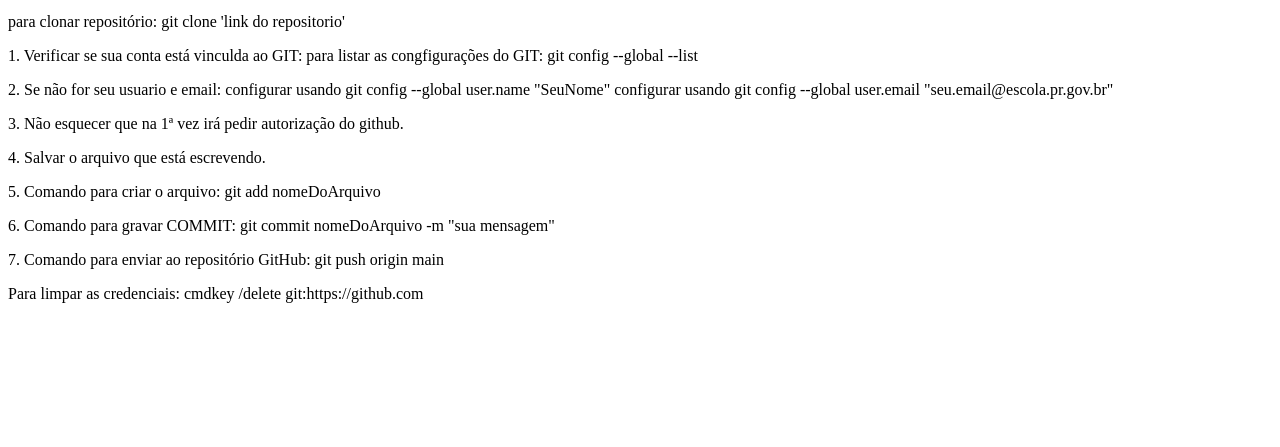
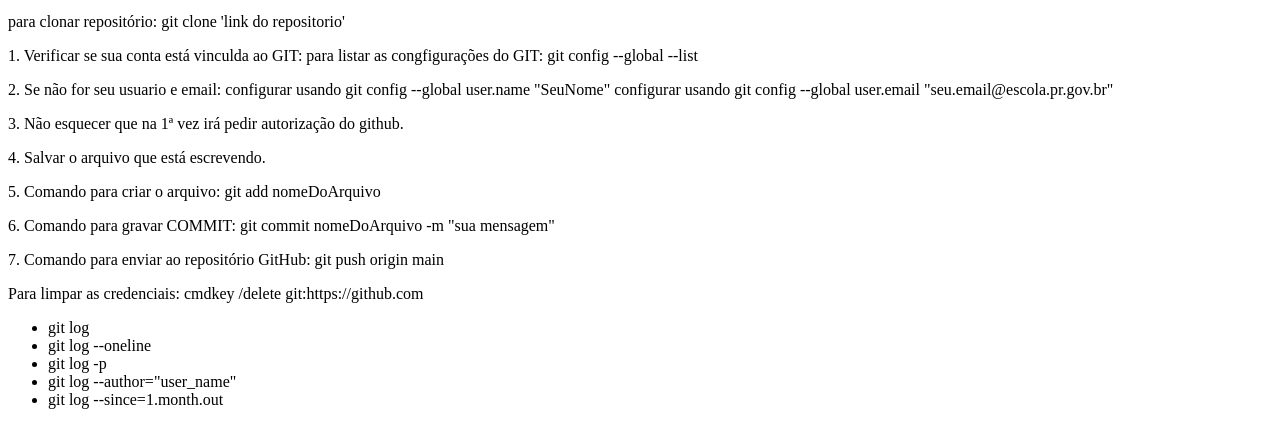
Before and after one commit to dy-mayco/portifolio, a plain HTML site: page teste.html in a window 1280 px wide. Shown: the part 101-548 px from the top of the page. Drawn offline with Linux system fonts and the light colour scheme.

Commit message:
Git Log 2

```diff
--- a/teste.html
+++ b/teste.html
@@ -20,8 +20,14 @@
     <p>6. Comando para gravar COMMIT: git commit nomeDoArquivo -m "sua mensagem"</p>
     <p>7. Comando para enviar ao repositório GitHub: git push origin main</p>
 
-
     <p>Para limpar as credenciais: cmdkey /delete git:https://github.com </p>
+    <ul>
+        <li>git log</li>
+        <li>git log --oneline</li>
+        <li>git log -p</li>
+        <li>git log --author="user_name"</li>
+        <li>git log --since=1.month.out</li>
+    </ul>
 
 </body>
 </html>
```
